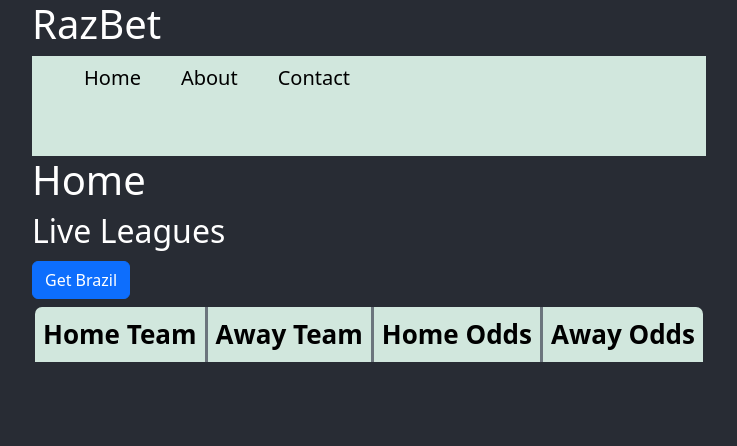
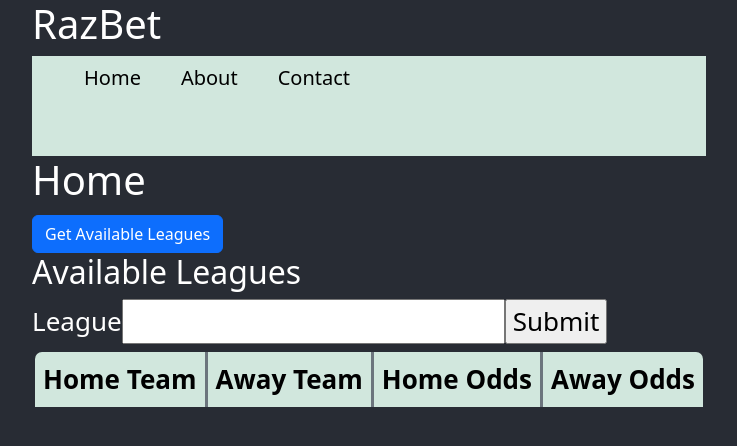
Before and after one commit to razvan712/BettingOddsProject, a React (Create React App) app: page / in a window 1280 px wide. Shown: the top 446 px of the page, without its empty margins (271-1008 px from the left). Built offline with nearby package versions, Linux system fonts and the light colour scheme.

Commit message:
<inputbar+league api updates>

```diff
--- a/src/components/Home.js
+++ b/src/components/Home.js
@@ -5,8 +5,47 @@
 import apiKey from "../data/config";
 
 const Home = ({ matchId, setMatchId, setTeams }) => {
-  const [data, setData] = useState(null);
+  const [league, setLeague] = useState(null);
   const [matches, setMatches] = useState(null);
+  const [input, setInput] = useState("");
+  const [countries, setCountries] = useState([]);
+
+
+
+function handleInputChange(event) {
+  setInput(event.target.value);
+}
+
+function handleSubmit(event) {
+  event.preventDefault();
+
+  const currentDate = new Date();
+  const formattedDate = currentDate.toISOString().split("T")[0]; // Format the current date as "YYYY-MM-DD"
+
+  axios({
+      method: "GET",
+      url: "https://api-football-v1.p.rapidapi.com/v3/fixtures",
+      params: { date: formattedDate },
+      headers: {
+        "X-RapidAPI-Key": apiKey,
+        "X-RapidAPI-Host": "api-football-v1.p.rapidapi.com",
+      },
+    })
+      .then((response) => {
+        console.log(response.data.response, "response");
+
+        const matches = response.data.response.filter((fixture) => {
+          console.log(fixture.league.country, "fixture");
+          return fixture.league.country === input;
+        });
+        console.log(matches, "matches");
+        setMatches(matches);
+      })
+      .catch((error) => {
+        console.log(error);
+      });
+      setInput("");
+     }
 
 
 
@@ -33,10 +72,14 @@
   }
 
   function Json() {
+    const currentDate = new Date();
+    const formattedDate = currentDate.toISOString().split("T")[0]; // Format the current date as "YYYY-MM-DD"
+    console.log(formattedDate, "formattedDate");
+
     axios({
       method: "GET",
       url: "https://api-football-v1.p.rapidapi.com/v3/fixtures",
-      params: { date: "2023-05-23" },
+      params: { date: formattedDate },
       headers: {
         "X-RapidAPI-Key": apiKey,
         "X-RapidAPI-Host": "api-football-v1.p.rapidapi.com",
@@ -45,12 +88,15 @@
       .then((response) => {
         console.log(response.data.response, "response");
 
-        const matches = response.data.response.filter((fixture) => {
+        const matches = response.data.response.map((fixture) => {
           console.log(fixture.league.country, "fixture");
-          return fixture.league.country === "Colombia";
+          return fixture.league.country;
         });
-        console.log(matches, "matches");
-        setMatches(matches);
+
+        const uniqueCountries = Array.from(new Set(matches)); // Remove duplicates using Set
+
+        console.log(uniqueCountries, "uniqueCountries");
+        setCountries(uniqueCountries);
       })
       .catch((error) => {
         console.log(error);
@@ -62,11 +108,28 @@
       <div>
         <h1>Home</h1>
       </div>
-      <h2>Live Leagues</h2>
+      <button onClick={Json} type="button" className="btn btn-primary">
+        Get Available Leagues
+      </button>
+      <h2>Available Leagues</h2>
+      <div className="w-100 d-flex flex-wrap">
+      {countries && countries.map((item) => {
+        return <p className="league_button">{item}</p>
+      })
+      }
+      </div>
 
-      <button onClick={Json} type="button" className="btn btn-primary">
-        Get Brazil
-      </button>
+      <form onSubmit={handleSubmit}>
+        <label>
+          League
+        </label>
+          <input type="text" name="input" value={input} onChange={handleInputChange}/>
+
+        <input type="submit" value="Submit" />
+
+      </form>
+
+
       <table className="table-success table table-striped table-hover custom-table">
         <thead>
           <tr>
--- a/src/components/Home.scss
+++ b/src/components/Home.scss
@@ -19,3 +19,10 @@
     border: 3px solid #6c757d;
     border-collapse: collapse;
   }
+
+.league_button {
+  display: inline-block;
+  border: #6c757d solid 1px;
+  margin: 1px;
+  width: 125px;
+}
```
